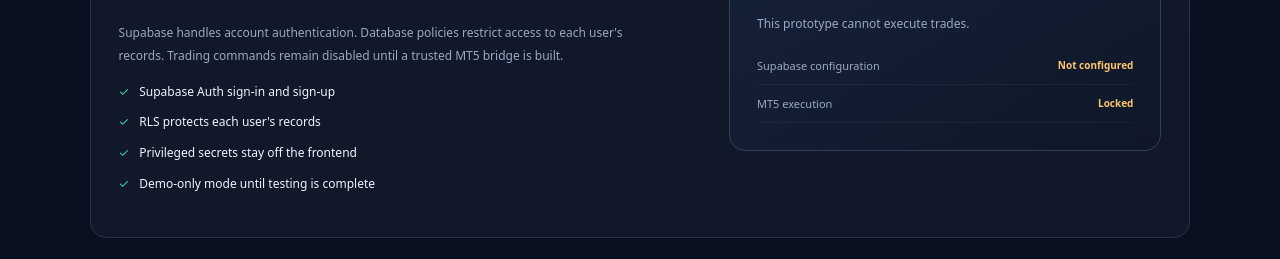
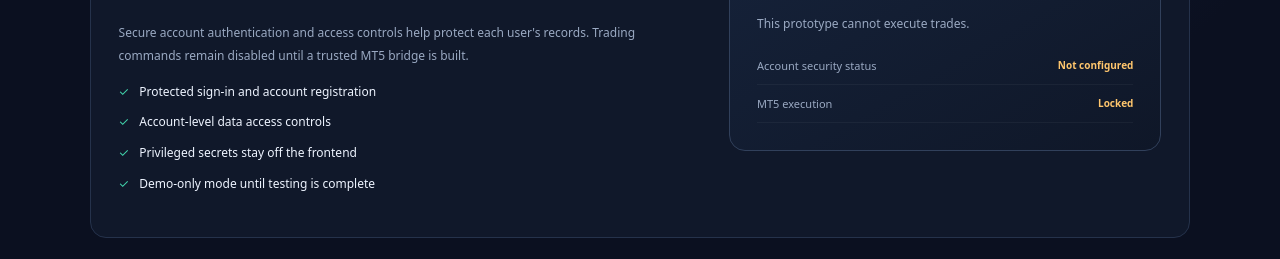
Before and after one commit to SsakaEmmanuel/ScalpingBot, a plain HTML site: page security.html in a window 1280 px wide. Shown: the part 539-798 px from the top of the page. Drawn offline with nearby package versions, Linux system fonts and the light colour scheme.

Commit message:
Use professional vendor-neutral security copy

```diff
--- a/security.html
+++ b/security.html
@@ -15,8 +15,8 @@
   <div class="eyebrow">SCALPINGBOT SAFETY CENTRE</div>
   <h1>Security and <span class="gradient">safe operation</span></h1>
   <p class="lead">Understand how account access is handled and why automated trading remains disabled until the required connection is built and tested.</p>
-  <section class="section security" id="security"><div><div class="eyebrow">SECURITY BY DESIGN</div><h2>Private dashboard.<br><span class="gradient">Protected commands.</span></h2><p>Supabase handles account authentication. Database policies restrict access to each user's records. Trading commands remain disabled until a trusted MT5 bridge is built.</p><ul><li>Supabase Auth sign-in and sign-up</li><li>RLS protects each user's records</li><li>Privileged secrets stay off the frontend</li><li>Demo-only mode until testing is complete</li></ul></div>
-<div class="panel security-card"><div class="lock">⌑</div><h3>Safe by default</h3><p>This prototype cannot execute trades.</p><label>Supabase configuration <strong class="amber-text" id="configStatus">Checking…</strong></label><label>MT5 execution <strong class="amber-text">Locked</strong></label></div></section>
+  <section class="section security" id="security"><div><div class="eyebrow">SECURITY BY DESIGN</div><h2>Private dashboard.<br><span class="gradient">Protected commands.</span></h2><p>Secure account authentication and access controls help protect each user's records. Trading commands remain disabled until a trusted MT5 bridge is built.</p><ul><li>Protected sign-in and account registration</li><li>Account-level data access controls</li><li>Privileged secrets stay off the frontend</li><li>Demo-only mode until testing is complete</li></ul></div>
+<div class="panel security-card"><div class="lock">⌑</div><h3>Safe by default</h3><p>This prototype cannot execute trades.</p><label>Account security status <strong class="amber-text" id="configStatus">Checking…</strong></label><label>MT5 execution <strong class="amber-text">Locked</strong></label></div></section>
   <div class="panel" style="margin-top:22px">
     <h3>Current prototype limits</h3>
     <p>ScalpingBot is still a prototype. Market feeds may be unavailable or delayed, and this page does not verify broker connectivity. Do not treat the interface as a live trading terminal.</p>
```
